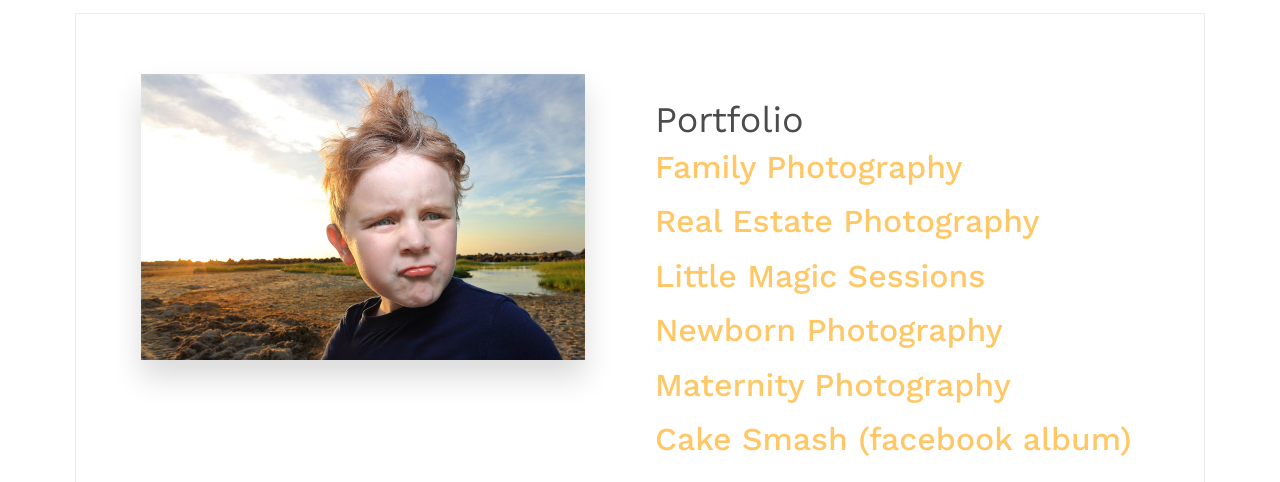
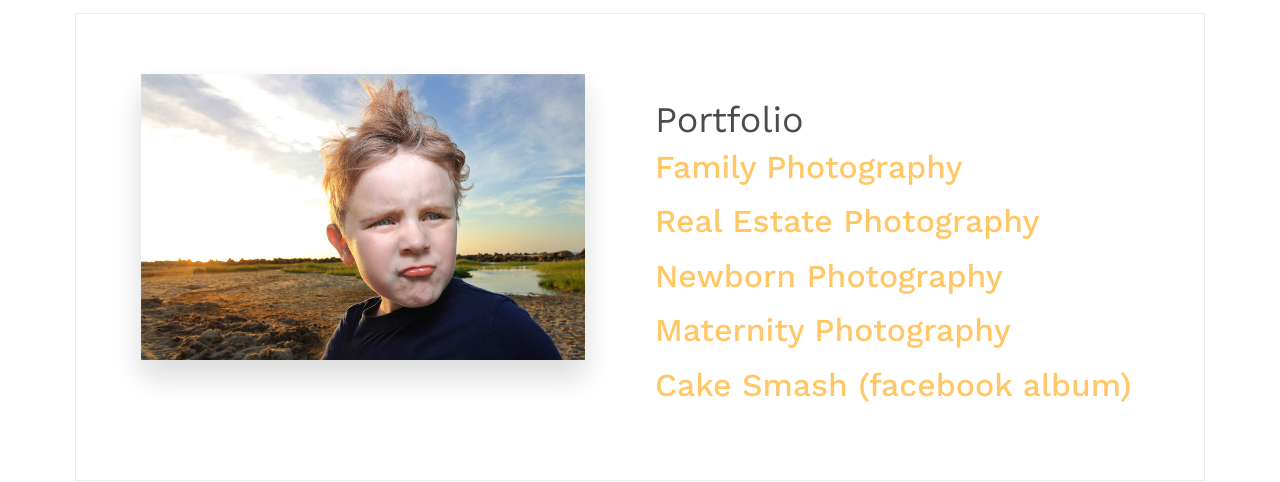
Before and after one commit to jakedege22/photos, a plain HTML site: page portfolio.html in a window 1280 px wide. Shown: the part 107-589 px from the top of the page. Drawn offline with nearby package versions, Linux system fonts and the light colour scheme.

Commit message:
Update portfolio.html

```diff
--- a/portfolio.html
+++ b/portfolio.html
@@ -72,8 +72,7 @@
                     <h1>Portfolio</h1>
 			<h2><a href="/portfam.html">Family Photography</a></h2><p>
 			<h2><a href="/jdp-real.pdf">Real Estate Photography</a></h2><p>
-			<h2><a href="/lmsport.html">Little Magic Sessions</a></h2><p>
-			<h2><a href="/nbport.html">Newborn Photography</a></h2><p>
+					<h2><a href="/nbport.html">Newborn Photography</a></h2><p>
 			<h2><a href="/maternityport.html">Maternity Photography</a></h2><p>
 			<h2><a href="https://www.facebook.com/pg/jakedegephoto/photos/?tab=album&album_id=235701830473248">Cake Smash (facebook album)</a></h2><p>
 
```
